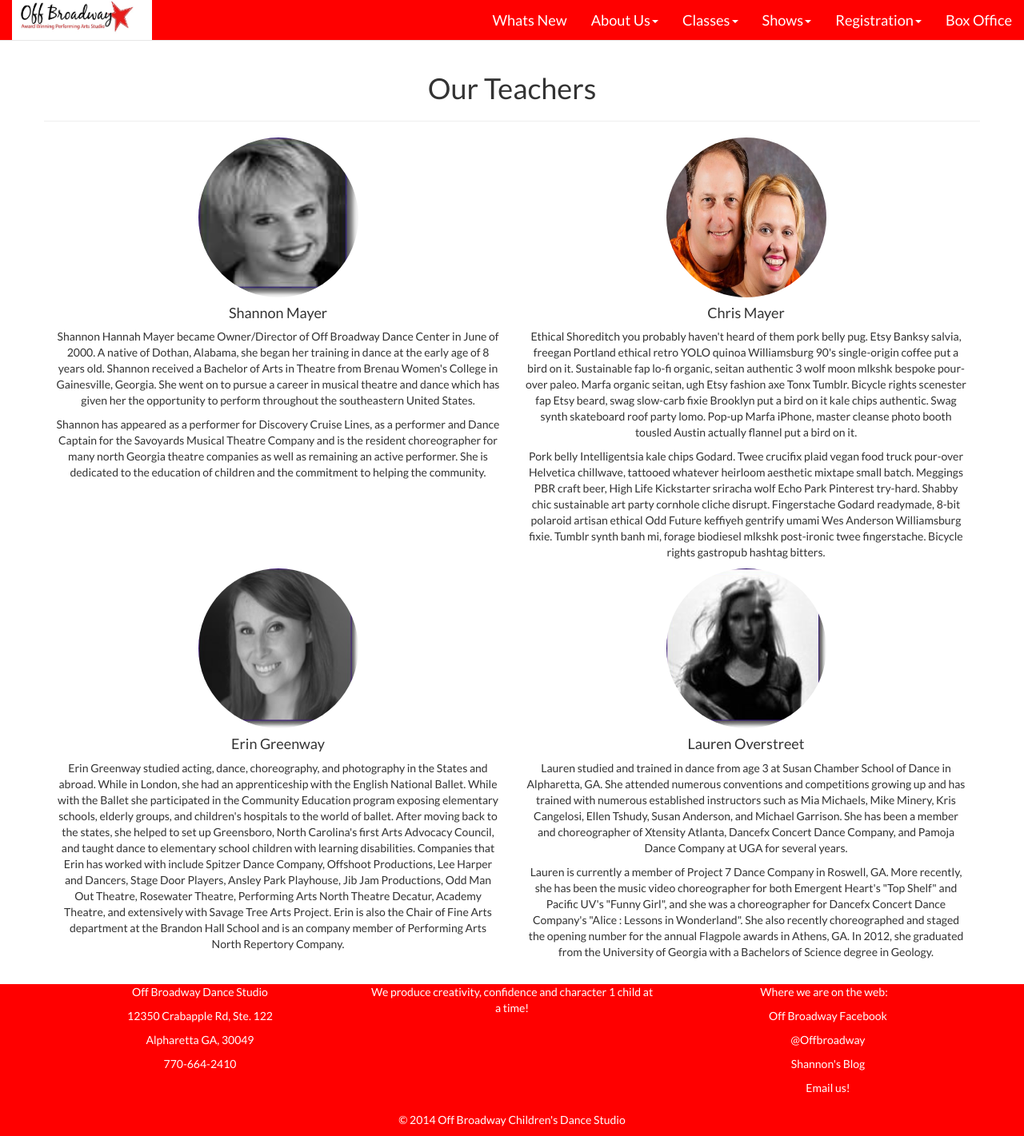
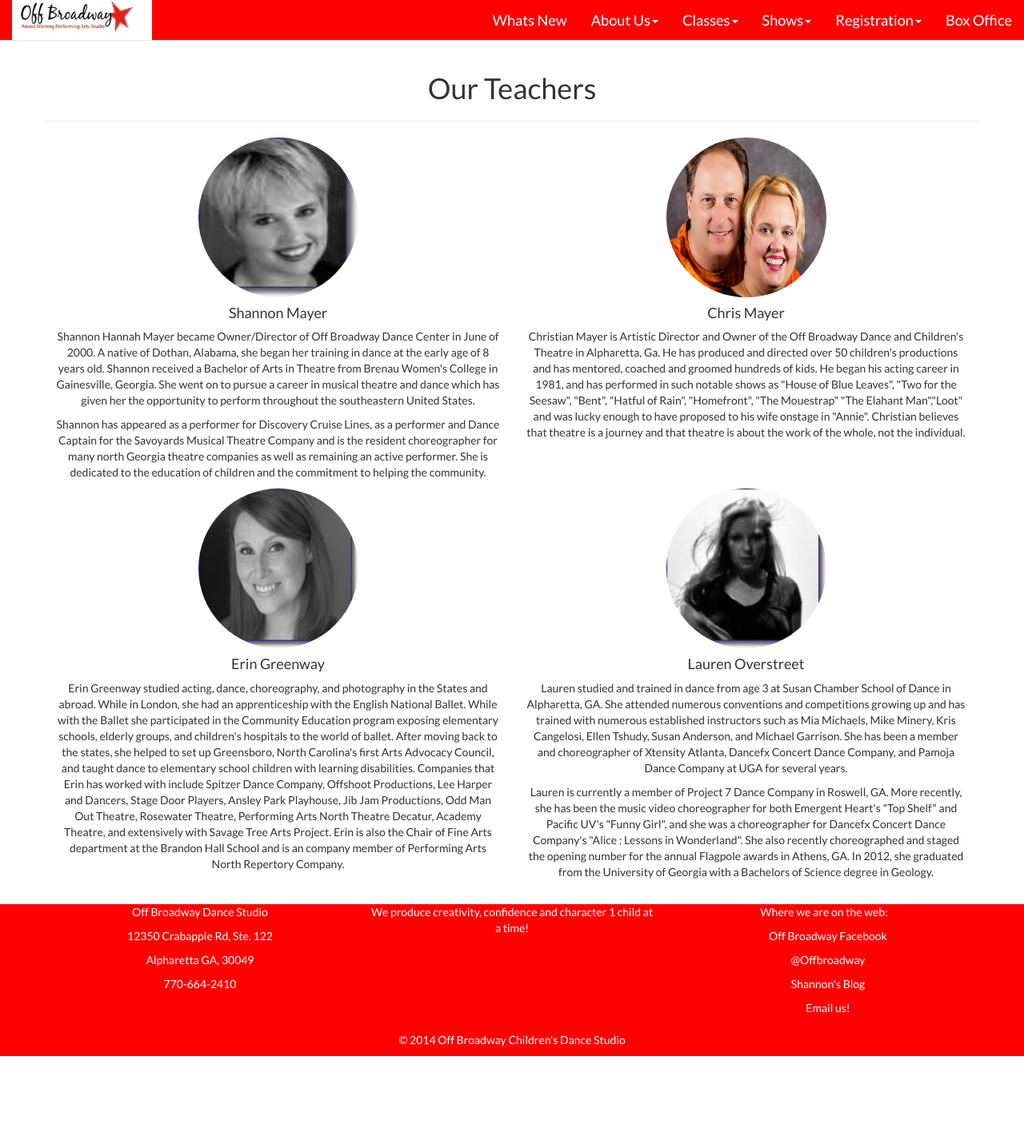
Before and after one commit to matthewtrask/off-broadway, a PHP site: page /teachers.php in a window 1280 px wide. Shown: the whole page at 80% size. After the commit the page ends 1321 px from the top, so only its background shows below. Run offline with PHP 8.4, Linux system fonts and the light colour scheme; some libraries are stand-ins or nearby versions.

Commit message:
finally got the bio I wanted.

```diff
--- a/teachers.php
+++ b/teachers.php
@@ -16,9 +16,13 @@
 			<div class="col-xs-12 col-sm-12 col-md-6 col-lg-6">
 				<img src="img/chris_shannon.jpg" alt="" class="img-responsive center-block">
 				<h4 class="text-center">Chris Mayer</h4>
-				<p class="text-center">Ethical Shoreditch you probably haven't heard of them pork belly pug. Etsy Banksy salvia, freegan Portland ethical retro YOLO quinoa Williamsburg 90's single-origin coffee put a bird on it. Sustainable fap lo-fi organic, seitan authentic 3 wolf moon mlkshk bespoke pour-over paleo. Marfa organic seitan, ugh Etsy fashion axe Tonx Tumblr. Bicycle rights scenester fap Etsy beard, swag slow-carb fixie Brooklyn put a bird on it kale chips authentic. Swag synth skateboard roof party lomo. Pop-up Marfa iPhone, master cleanse photo booth tousled Austin actually flannel put a bird on it.</p>
-				<p class="text-center hide_text">Pork belly Intelligentsia kale chips Godard. Twee crucifix plaid vegan food truck pour-over Helvetica chillwave, tattooed whatever heirloom aesthetic mixtape small batch. Meggings PBR craft beer, High Life Kickstarter sriracha wolf Echo Park Pinterest try-hard. Shabby chic sustainable art party cornhole cliche disrupt. Fingerstache Godard readymade, 8-bit polaroid artisan ethical Odd Future keffiyeh gentrify umami Wes Anderson Williamsburg fixie. Tumblr synth banh mi, forage biodiesel mlkshk post-ironic twee fingerstache. Bicycle rights gastropub hashtag bitters.</p>
+				<p class="text-center">Christian Mayer is Artistic Director and Owner of the Off Broadway Dance and Children's Theatre in Alpharetta, Ga. He has produced and directed over 50 children's productions and has mentored, coached and groomed hundreds of kids. He began his acting career in 1981, and has performed in such notable shows as "House of Blue Leaves", "Two for the Seesaw", "Bent", "Hatful of Rain", "Homefront", "The Mouestrap" "The Elahant Man","Loot" and was lucky enough to have proposed to his wife onstage in "Annie". Christian believes that theatre is a journey and that theatre is about the work of the whole, not the individual.</p>
+				<p class="text-center hide">Pork belly Intelligentsia kale chips Godard. Twee crucifix plaid vegan food truck pour-over Helvetica chillwave, tattooed whatever heirloom aesthetic mixtape small batch. Meggings PBR craft beer, High Life Kickstarter sriracha wolf Echo Park Pinterest try-hard. Shabby chic sustainable art party cornhole cliche disrupt. Fingerstache Godard readymade, 8-bit polaroid artisan ethical Odd Future keffiyeh gentrify umami Wes Anderson Williamsburg fixie. Tumblr synth banh mi, forage biodiesel mlkshk post-ironic twee fingerstache. Bicycle rights gastropub hashtag bitters.</p>
 			</div>
+		</div>
+	</div>
+	<div class="container" id="bios">
+		<div class="row">
 			<div class="col-xs-12 col-sm-12 col-md-6 col-lg-6">
 				<img src="img/erin_obd.jpg" alt="" class="img-responsive center-block">
 				<h4 class="text-center">Erin Greenway</h4>
```
